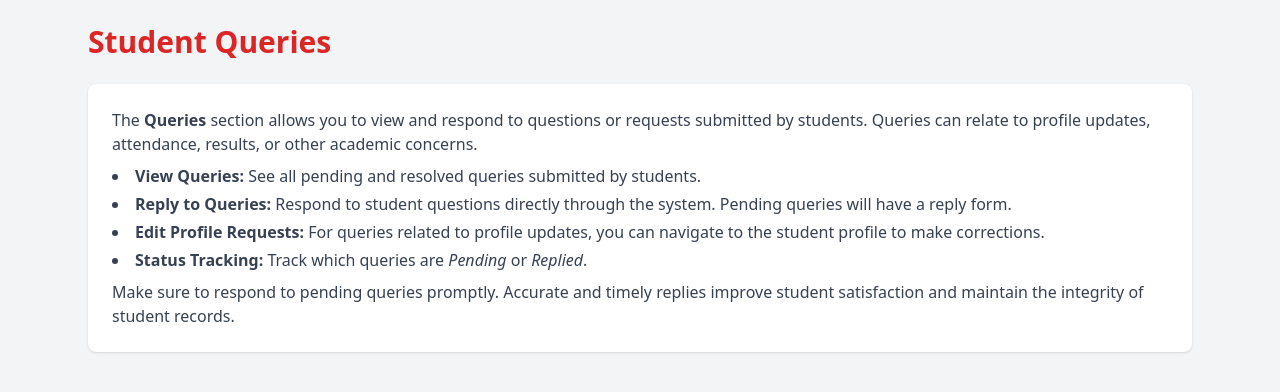
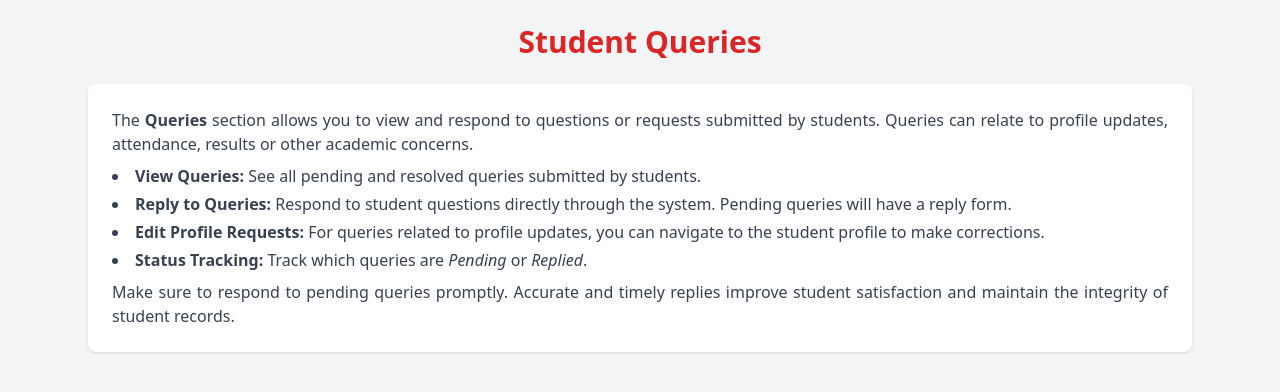
Before and after one commit to pavithira-nilavalagan/hira_ist, a Flask app: page /admin/queries in a window 1280 px wide. Shown: the top 392 px of the page. Run offline with Flask 3, Linux system fonts and the light colour scheme; the visitor is signed in with stand-in values (Sample User, id 1); data that the repository does not hold is empty; some libraries are stand-ins or nearby versions.

Commit message:
Update admin_queries.html

```diff
--- a/templates/admin_queries.html
+++ b/templates/admin_queries.html
@@ -11,7 +11,7 @@
 
 <div class="max-w-6xl mx-auto p-6">
 
-  <h2 class="text-3xl font-bold text-red-600 mb-6">
+  <h2 class="text-3xl font-bold text-red-600 mb-6" style="text-align: center;">
     Student Queries
   </h2>
 
@@ -21,19 +21,19 @@
 
     <!-- Overview & Instructions -->
     <div class="space-y-2">
-      <p class="text-gray-700">
+      <p class="text-gray-700" style="text-align: justify;">
         The <strong>Queries</strong> section allows you to view and respond to questions or requests
-        submitted by students. Queries can relate to profile updates, attendance, results, or other academic concerns.
+        submitted by students. Queries can relate to profile updates, attendance, results or other academic concerns.
       </p>
 
-      <ul class="list-disc list-inside text-gray-700 space-y-1">
+      <ul class="list-disc list-inside text-gray-700 space-y-1" style="text-align: justify;">
         <li><strong>View Queries:</strong> See all pending and resolved queries submitted by students.</li>
         <li><strong>Reply to Queries:</strong> Respond to student questions directly through the system. Pending queries will have a reply form.</li>
         <li><strong>Edit Profile Requests:</strong> For queries related to profile updates, you can navigate to the student profile to make corrections.</li>
         <li><strong>Status Tracking:</strong> Track which queries are <em>Pending</em> or <em>Replied</em>.</li>
       </ul>
 
-      <p class="text-gray-700">
+      <p class="text-gray-700" style="text-align: justify;">
         Make sure to respond to pending queries promptly. Accurate and timely replies improve student satisfaction
         and maintain the integrity of student records.
       </p>
```
